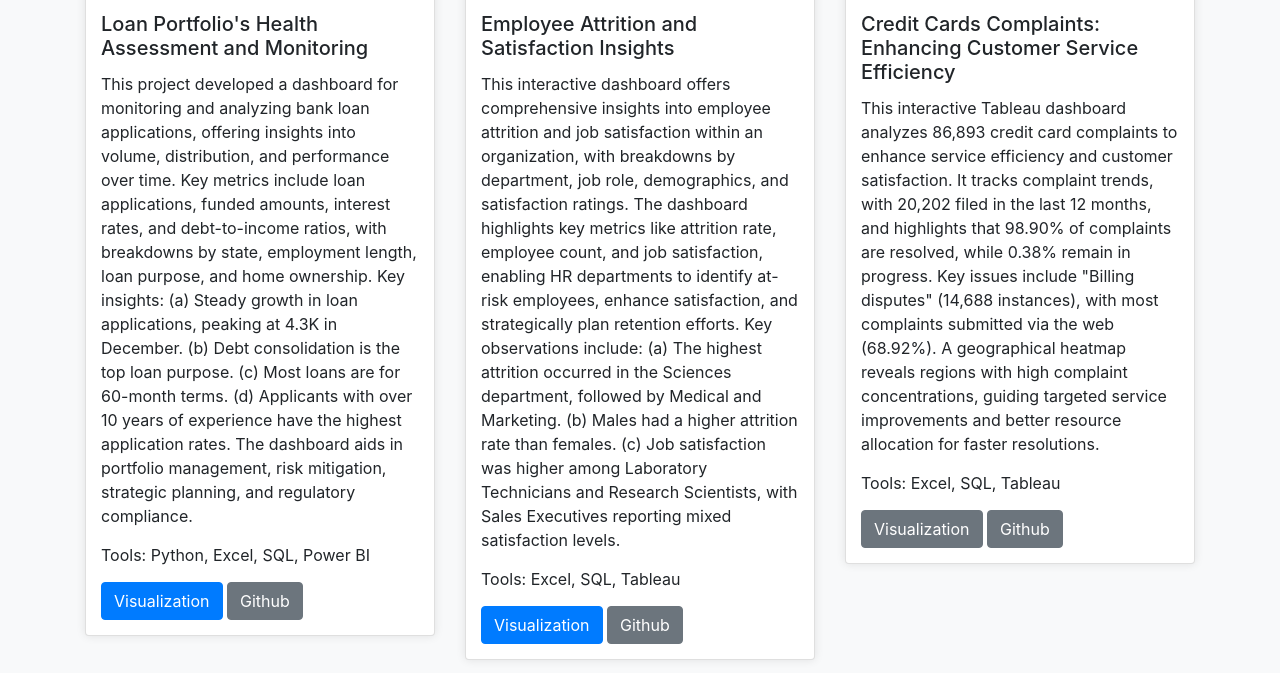
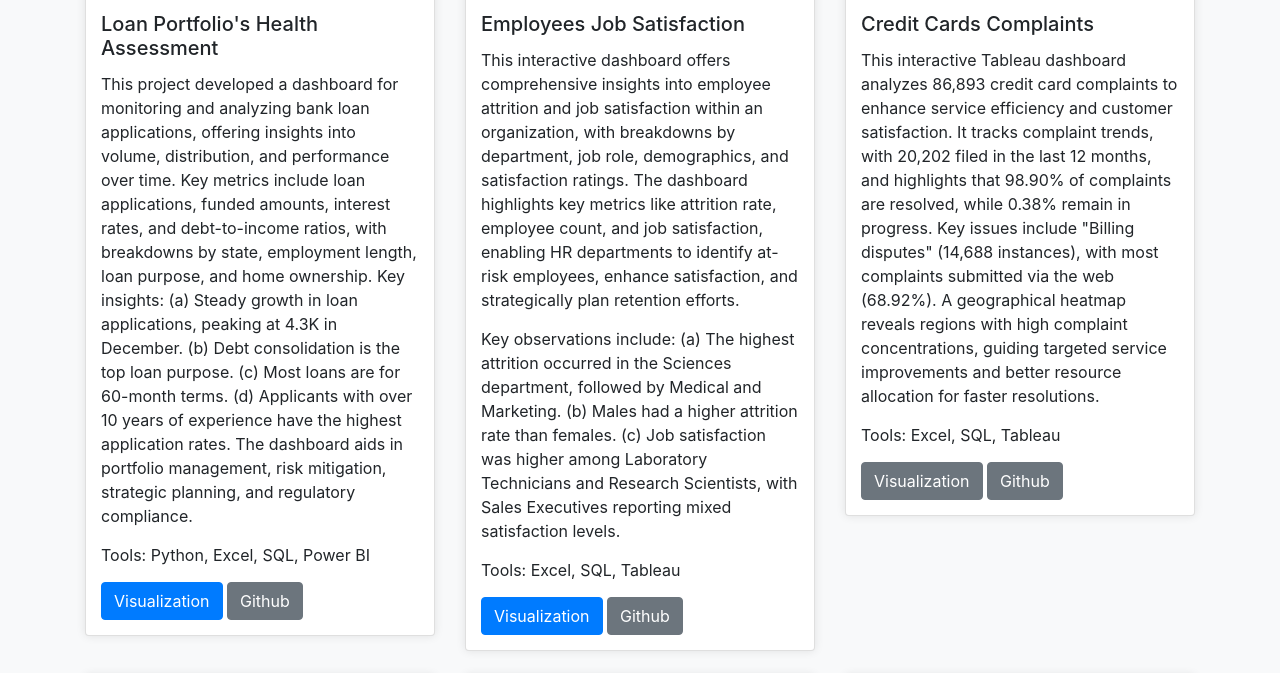
Before and after one commit to noe2019/DA-Portfolio-Website, a plain HTML site: page index.html in a window 1280 px wide. Shown: the part 882-1555 px from the top of the page. Drawn offline with nearby package versions, Linux system fonts and the light colour scheme; grey boxes are pictures that could not be loaded.

Commit message:
modified buttons

```diff
--- a/index.html
+++ b/index.html
@@ -171,7 +171,7 @@ html {
         <div class="card">
           <img src="images/projects/loan.gif" class="card-img-top" alt="Smart Lending: Enhancing Financial Decisions with Data-Driven Insights">
           <div class="card-body">
-            <h5 class="card-title">Loan Portfolio's Health Assessment and Monitoring</h5>
+            <h5 class="card-title">Loan Portfolio's Health Assessment</h5>
             <p class="card-text">This project developed a dashboard for monitoring and analyzing bank loan applications, offering insights into volume, distribution, and performance over time. Key metrics include loan applications, funded amounts, interest rates, and debt-to-income ratios, with breakdowns by state, employment length, loan purpose, and home ownership.
 
               Key insights: (a) Steady growth in loan applications, peaking at 4.3K in December. (b) Debt consolidation is the top loan purpose. (c) Most loans are for 60-month terms. (d) Applicants with over 10 years of experience have the highest application rates.
@@ -188,10 +188,10 @@ html {
         <div class="card">
           <img src="images/projects/hr.gif" class="card-img-top" alt="Employee Attrition and Satisfaction Insights">
           <div class="card-body">
-            <h5 class="card-title">Employee Attrition and Satisfaction Insights</h5>
-            <p class="card-text">This interactive dashboard offers comprehensive insights into employee attrition and job satisfaction within an organization, with breakdowns by department, job role, demographics, and satisfaction ratings. The dashboard highlights key metrics like attrition rate, employee count, and job satisfaction, enabling HR departments to identify at-risk employees, enhance satisfaction, and strategically plan retention efforts.
+            <h5 class="card-title">Employees Job Satisfaction</h5>
+            <p class="card-text">This interactive dashboard offers comprehensive insights into employee attrition and job satisfaction within an organization, with breakdowns by department, job role, demographics, and satisfaction ratings. The dashboard highlights key metrics like attrition rate, employee count, and job satisfaction, enabling HR departments to identify at-risk employees, enhance satisfaction, and strategically plan retention efforts.</p>
 
-              Key observations include: (a) The highest attrition occurred in the Sciences department, followed by Medical and Marketing. (b) Males had a higher attrition rate than females. (c) Job satisfaction was higher among Laboratory Technicians and Research Scientists, with Sales Executives reporting mixed satisfaction levels.</p>
+            <p class="card-text">Key observations include: (a) The highest attrition occurred in the Sciences department, followed by Medical and Marketing. (b) Males had a higher attrition rate than females. (c) Job satisfaction was higher among Laboratory Technicians and Research Scientists, with Sales Executives reporting mixed satisfaction levels.</p>
             <p class="card-text">Tools: Excel, SQL, Tableau</p>
             <a href="https://public.tableau.com/app/profile/noe.careme.fouotsa.manfouo/viz/HRAnalytics_17211814963320/HRAnalyticsDashboard" class="btn btn-primary">Visualization</a>
             <a href="https://github.com/noe2019/Employees-Attrition-Analysis" class="btn btn-secondary">Github</a>
@@ -203,7 +203,7 @@ html {
         <div class="card">
           <img src="images/projects/cc.gif" class="card-img-top" alt="Credit Cards Complaints: Enhancing Customer Service Efficiency">
           <div class="card-body">
-            <h5 class="card-title">Credit Cards Complaints: Enhancing Customer Service Efficiency</h5>
+            <h5 class="card-title">Credit Cards Complaints</h5>
             <p class="card-text">This interactive Tableau dashboard analyzes 86,893 credit card complaints to enhance service efficiency and customer satisfaction. It tracks complaint trends, with 20,202 filed in the last 12 months, and highlights that 98.90% of complaints are resolved, while 0.38% remain in progress. Key issues include "Billing disputes" (14,688 instances), with most complaints submitted via the web (68.92%). A geographical heatmap reveals regions with high complaint concentrations, guiding targeted service improvements and better resource allocation for faster resolutions.</p>
             <p class="card-text">Tools: Excel, SQL, Tableau</p>
             <a href="https://public.tableau.com/app/profile/noe.careme.fouotsa.manfouo/viz/CreditCardComplaints_17220260717800/CreditCardComplaints" class="btn btn-secondary">Visualization</a>
@@ -268,7 +268,7 @@ html {
             <h5 class="card-title">Diabetes complications sequences Insights </h5>
             <p class="card-text">Description of the machine learning project.</p>
             <a href="https://drive.google.com/file/d/1SbSDD4WOGipqZzSe8JRCV84cHnl6hWq6/view?usp=sharing" class="btn btn-primary">Poster</a>
-            <a href="https://github.com/noe2019/T2DM_Complications_Trajectories" class="btn btn-secondary">Source Code</a>
+            <a href="https://github.com/noe2019/T2DM_Complications_Trajectories" class="btn btn-secondary">Github</a>
           </div>
         </div>
       </div>
@@ -280,7 +280,7 @@ html {
             <h5 class="card-title">Early diabetes Insights: Key predictive factors</h5>
             <p class="card-text">Description of the machine learning project.</p>
             <a href="https://www.researchgate.net/publication/379147208_Journal_of_Racial_and_Ethnic_Health_Disparities" class="btn btn-primary">Article</a>
-            <a href="https://github.com/noe2019/Key-predictors_of_Early_Diabetes" class="btn btn-secondary">Source Code</a>
+            <a href="https://github.com/noe2019/Key-predictors_of_Early_Diabetes" class="btn btn-secondary">Github</a>
           </div>
         </div>
       </div>
```
